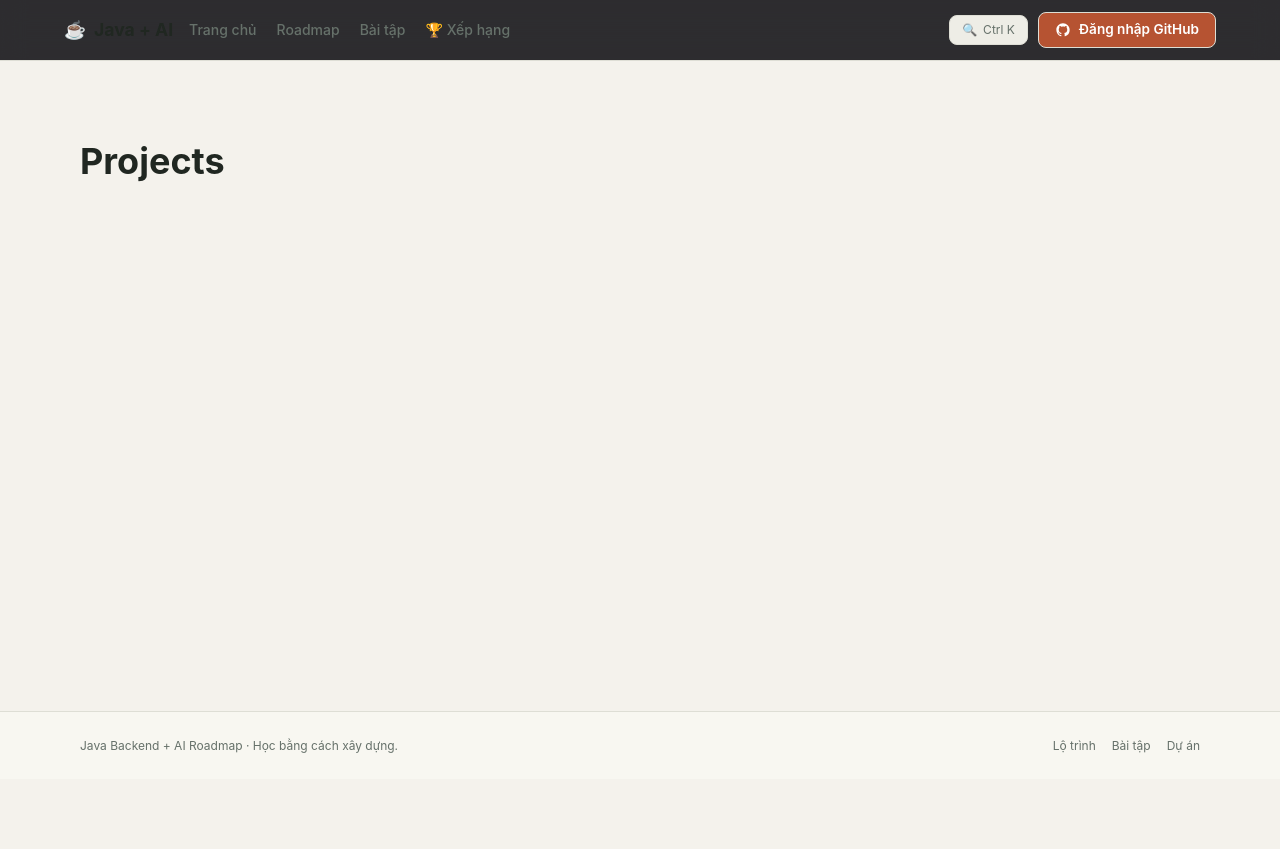
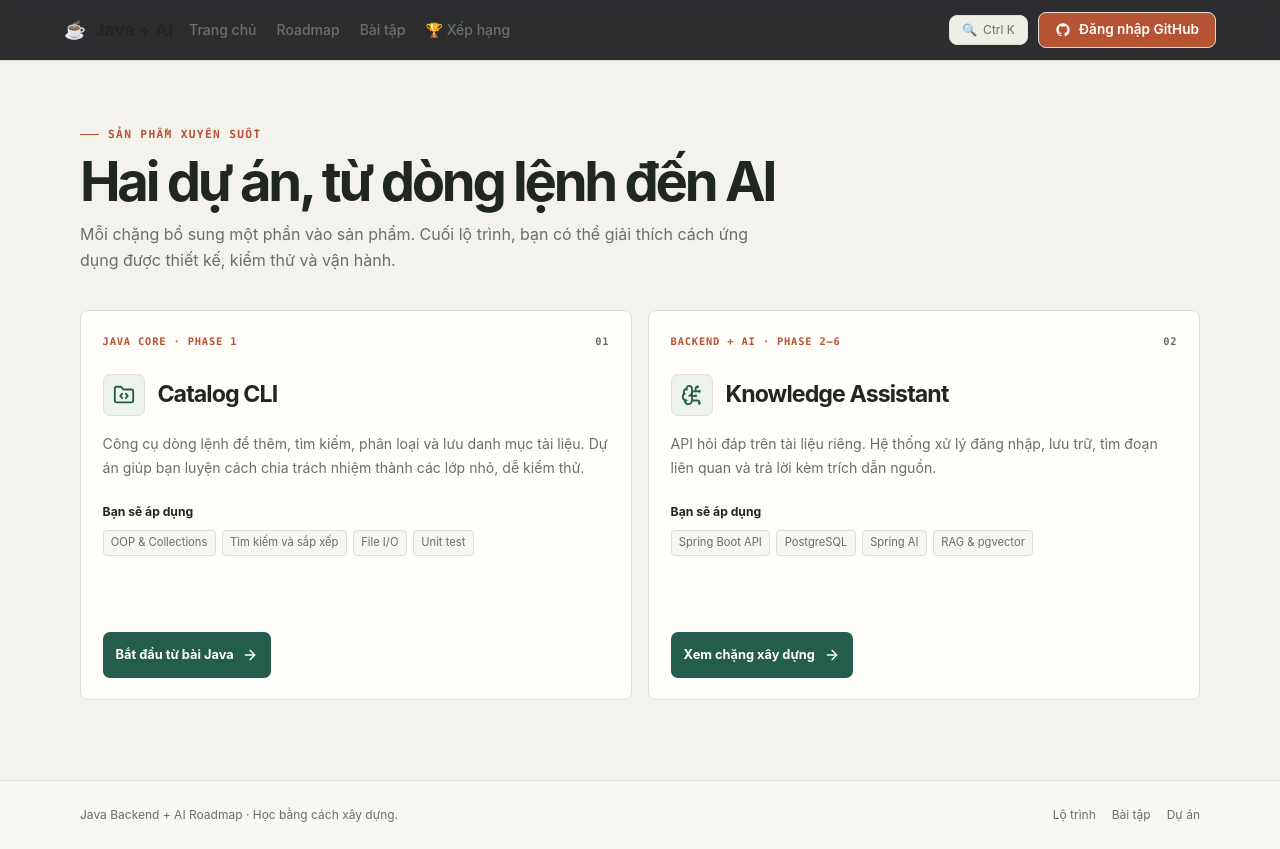
Before and after one commit to VanDung279206/JavaBackend_AI_RoadMap, a Next.js app in the folder website/: page /JavaBackend_AI_RoadMap/projects in a window 1280 px wide. Before the commit the page ends 800 px from the top, so only its background shows below. Built offline with nearby package versions, Linux system fonts and the light colour scheme; no server answers.

Commit message:
update gdien page

```diff
--- a/website/src/app/projects/page.tsx
+++ b/website/src/app/projects/page.tsx
@@ -1,3 +1,62 @@
-export default function Projects(){
- return <div className="p-20 text-4xl font-bold">Projects</div>
+import Link from "next/link";
+import { ArrowRight, BrainCircuit, FolderCode } from "lucide-react";
+
+const projects = [
+  {
+    number: "01",
+    title: "Catalog CLI",
+    category: "JAVA CORE · PHASE 1",
+    description: "Công cụ dòng lệnh để thêm, tìm kiếm, phân loại và lưu danh mục tài liệu. Dự án giúp bạn luyện cách chia trách nhiệm thành các lớp nhỏ, dễ kiểm thử.",
+    skills: ["OOP & Collections", "Tìm kiếm và sắp xếp", "File I/O", "Unit test"],
+    Icon: FolderCode,
+    href: "/docs/01_Java",
+    action: "Bắt đầu từ bài Java",
+  },
+  {
+    number: "02",
+    title: "Knowledge Assistant",
+    category: "BACKEND + AI · PHASE 2–6",
+    description: "API hỏi đáp trên tài liệu riêng. Hệ thống xử lý đăng nhập, lưu trữ, tìm đoạn liên quan và trả lời kèm trích dẫn nguồn.",
+    skills: ["Spring Boot API", "PostgreSQL", "Spring AI", "RAG & pgvector"],
+    Icon: BrainCircuit,
+    href: "/roadmap",
+    action: "Xem chặng xây dựng",
+  },
+];
+
+export default function ProjectsPage() {
+  return (
+    <section className="page-shell">
+      <header className="page-heading">
+        <span className="eyebrow">SẢN PHẨM XUYÊN SUỐT</span>
+        <h1 className="page-title">Hai dự án, từ dòng lệnh đến AI</h1>
+        <p className="page-description">
+          Mỗi chặng bổ sung một phần vào sản phẩm. Cuối lộ trình, bạn có thể giải thích cách ứng dụng được thiết kế, kiểm thử và vận hành.
+        </p>
+      </header>
+
+      <div className="project-grid">
+        {projects.map(({ Icon, ...project }) => (
+          <article className="project-page-card" key={project.number}>
+            <div className="project-page-topline">
+              <span>{project.category}</span>
+              <span>{project.number}</span>
+            </div>
+            <div className="project-page-title-row">
+              <span className="project-symbol"><Icon size={22} aria-hidden="true" /></span>
+              <h2>{project.title}</h2>
+            </div>
+            <p className="project-page-description">{project.description}</p>
+            <h3 className="project-skills-title">Bạn sẽ áp dụng</h3>
+            <ul className="project-skills">
+              {project.skills.map((skill) => <li key={skill}>{skill}</li>)}
+            </ul>
+            <Link className="button-primary project-page-action" href={project.href}>
+              {project.action} <ArrowRight size={16} aria-hidden="true" />
+            </Link>
+          </article>
+        ))}
+      </div>
+    </section>
+  );
 }
```
